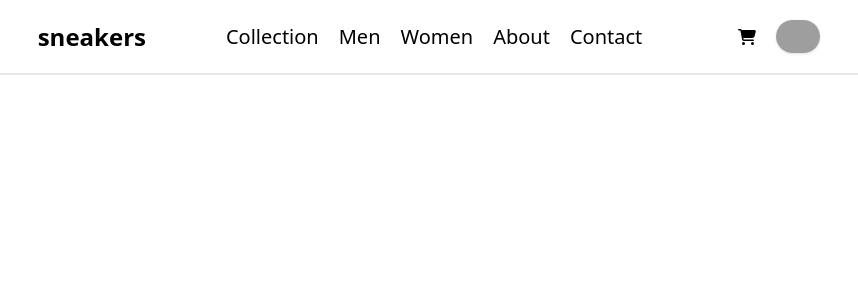
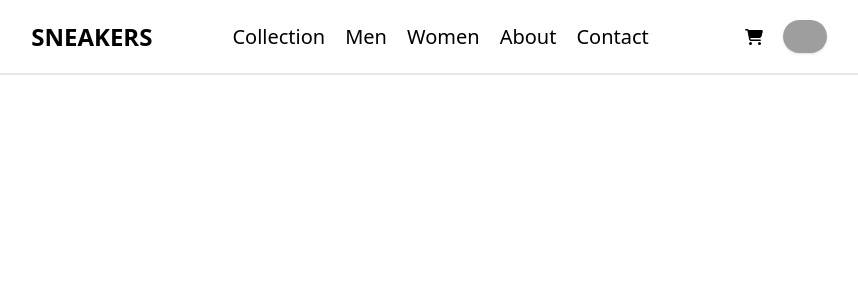
Before and after one commit to biroue10/Shop-project, a React (Vite) app: page / in a window 1280 px wide. Shown: the top 300 px of the page, without its empty margins (203-1061 px from the left). Built offline with nearby package versions, Linux system fonts and the light colour scheme; grey boxes are pictures that could not be loaded.

Commit message:
text transform capitalize using tailwind css

```diff
--- a/src/components/Header.jsx
+++ b/src/components/Header.jsx
@@ -5,7 +5,7 @@ function Header() {
   return (
     <div className="flex items-center gap-x-20 px-5 py-5 justify-center border-b-2	">
       <a href="#">
-        <div className="font-extrabold text-2xl">sneakers</div>
+        <div className="font-extrabold text-2xl uppercase">sneakers</div>
       </a>
       <div className="flex gap-x-20 items-center">
         <div>
```
